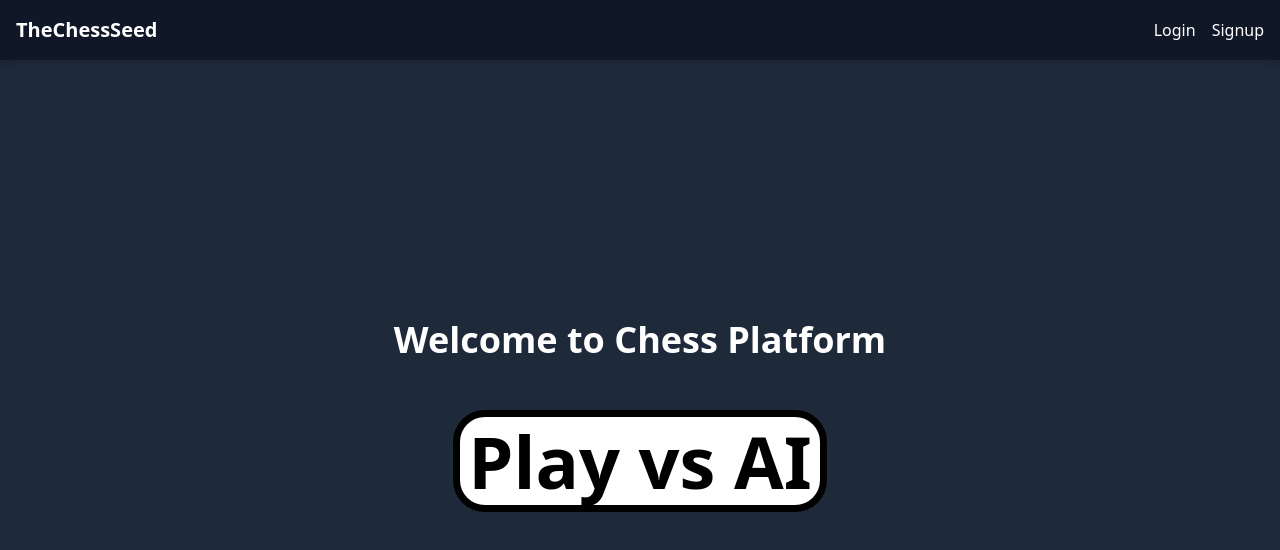
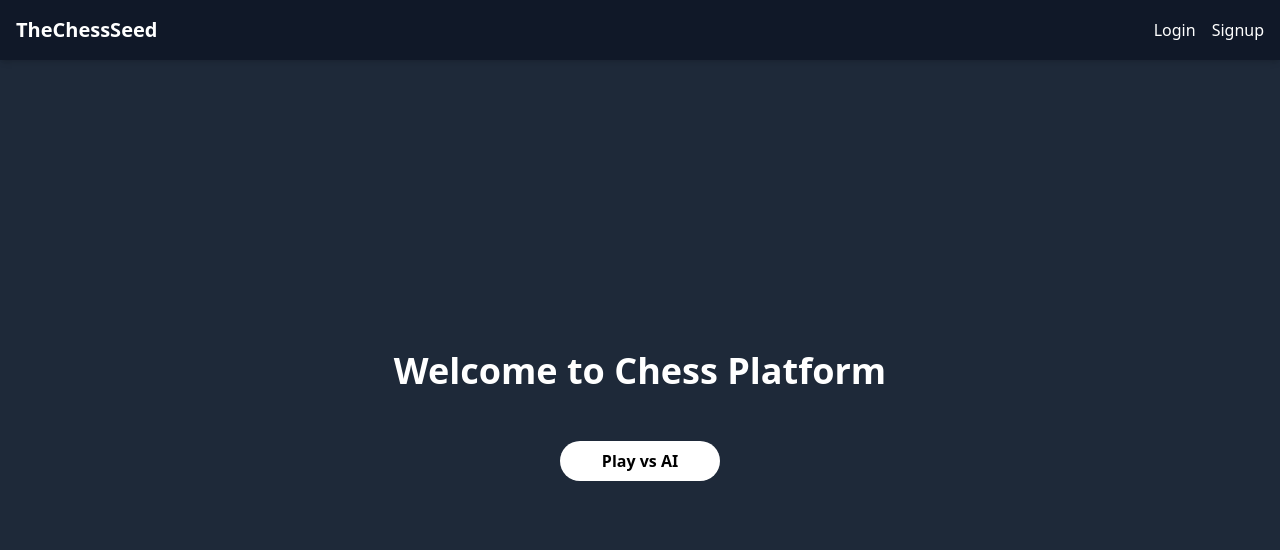
Before and after one commit to dibyajyoti-chakrabarti/TheChessSeed, a React (Vite) app in the folder chess-project/frontend/: page / in a window 1280 px wide. Shown: the top 550 px of the page. Built offline with nearby package versions, Linux system fonts and the light colour scheme.

Commit message:
Added Protected Game Page using Protected Route

```diff
--- a/chess-project/frontend/src/App.css
+++ b/chess-project/frontend/src/App.css
@@ -1,6 +1,6 @@
 @import "tailwindcss";
 .default-btn{
-    @apply border-solid border-black border-7 hover:cursor-pointer p-2 bg-white text-black font-extrabold rounded-4xl hover:scale-110;
+    @apply bg-white text-black font-extrabold rounded-4xl hover:scale-110 pt-2 pb-2;
 }
 body{
     @apply bg-gray-800;
--- a/chess-project/frontend/src/App.jsx
+++ b/chess-project/frontend/src/App.jsx
@@ -4,6 +4,8 @@ import Login from "./Login";
 import Signup from "./Signup";
 import { AuthProvider } from "./context/AuthContext";
 import Navbar from "./components/Navbar";
+import ProtectedRoute from "./components/ProtectedRoute";
+import Game from "./components/Game"
 
 function App() {
   return (
@@ -14,6 +16,14 @@ function App() {
           <Route path="/" element={<Home />} />
           <Route path="/login" element={<Login />} />
           <Route path="/signup" element={<Signup />} />
+          <Route
+            path="/play"
+            element={
+              <ProtectedRoute>
+                <Game />
+              </ProtectedRoute>
+            }
+          />
         </Routes>
       </BrowserRouter>
     </AuthProvider>
--- a/chess-project/frontend/src/Home.jsx
+++ b/chess-project/frontend/src/Home.jsx
@@ -2,17 +2,16 @@ import { Link } from "react-router-dom";
 import "./App.css";
 
 function Home() {
-  const handlePlay = () => {
-    console.log("Play vs AI button clicked");
-    // TODO: Add navigation/game logic later
-  };
 
   return (
     <div className="h-[89vh] w-[100vw] text-white flex flex-col justify-center items-center gap-[50px]">
       <h1 className="text-4xl font-extrabold">Welcome to Chess Platform</h1>
-      <button onClick={handlePlay} className="default-btn text-7xl">
-        Play vs AI
-      </button>
+      <Link
+          to="/play"
+          className="default-btn w-40 text-center"
+        >
+          Play vs AI
+        </Link>
     </div>
   );
 }
--- /dev/null
+++ b/chess-project/frontend/src/components/Game.jsx
@@ -0,0 +1,12 @@
+import React from 'react';
+
+function Game() {
+  return (
+    <div className="container mx-auto p-4">
+      <h1 className="text-4xl font-bold text-center my-8">Chess Game vs AI</h1>
+      {/* The chessboard will go here in the next step */}
+    </div>
+  );
+}
+
+export default Game;
--- /dev/null
+++ b/chess-project/frontend/src/components/ProtectedRoute.jsx
@@ -0,0 +1,17 @@
+import React from 'react';
+import { Navigate } from 'react-router-dom';
+import { useAuth } from '../context/AuthContext';
+
+function ProtectedRoute({ children }) {
+  const { user } = useAuth();
+
+  if (!user) {
+    // If user is not logged in, redirect to the login page
+    return <Navigate to="/login" />;
+  }
+
+  // If user is logged in, show the component they are trying to access
+  return children;
+}
+
+export default ProtectedRoute;
```
